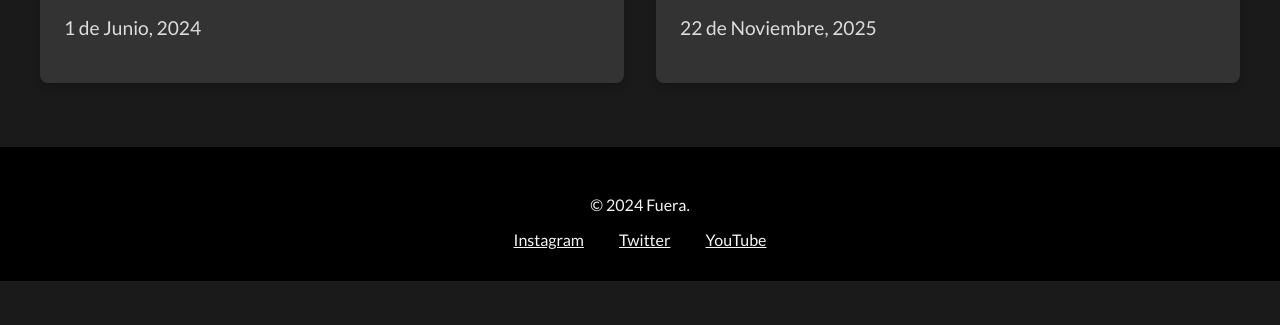
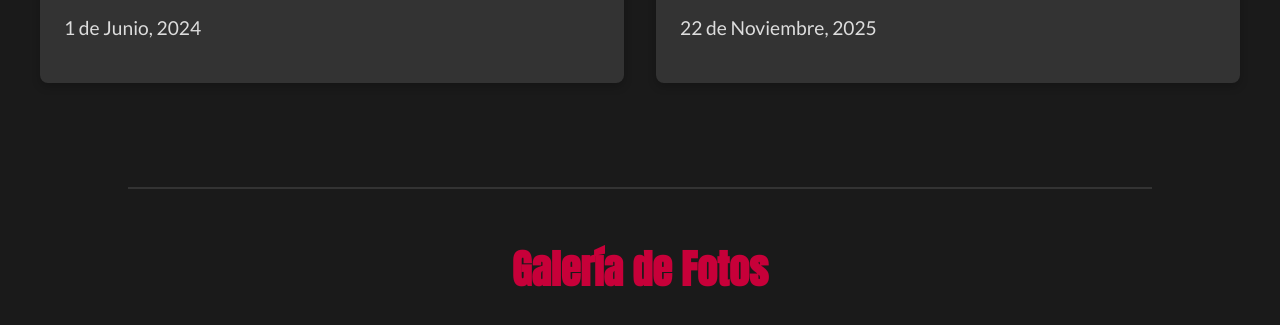
Before and after one commit to icorbachodev/fuera, an Astro site: page / in a window 1280 px wide. Shown: the part 1135-1460 px from the top of the page. Before the commit the page ends 1416 px from the top, so only its background shows below. Built offline with nearby package versions, Linux system fonts and the light colour scheme; Astro itself is replaced by a stand-in of ours.

Commit message:
modified: Added gallery and divider

```diff
--- a/src/pages/index.astro
+++ b/src/pages/index.astro
@@ -2,9 +2,22 @@
 import Layout from '../layouts/Layout.astro';
 import Hero from '../components/Hero.astro';
 import Concerts from '../components/Concerts.astro';
+import Gallery from '../components/Gallery.astro';
 ---
 
 <Layout title="Fuera | Inicio">
 	<Hero />
 	<Concerts />
+	<hr class="section-separator">
+	<Gallery />
 </Layout>
+
+<style>
+	.section-separator {
+		border: none;
+		height: 2px;
+		background-color: #333;
+		margin: 40px auto;
+		width: 80%;
+	}
+</style>
```
